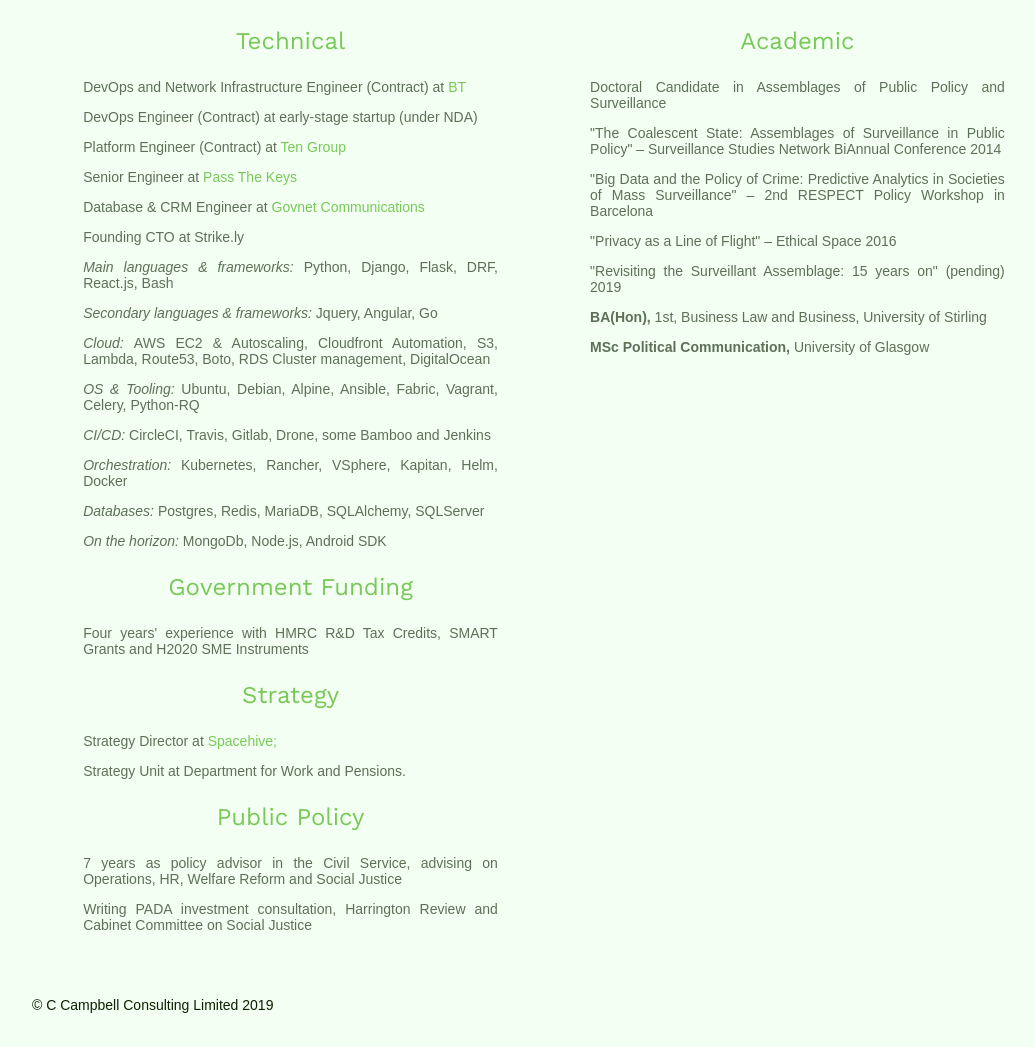
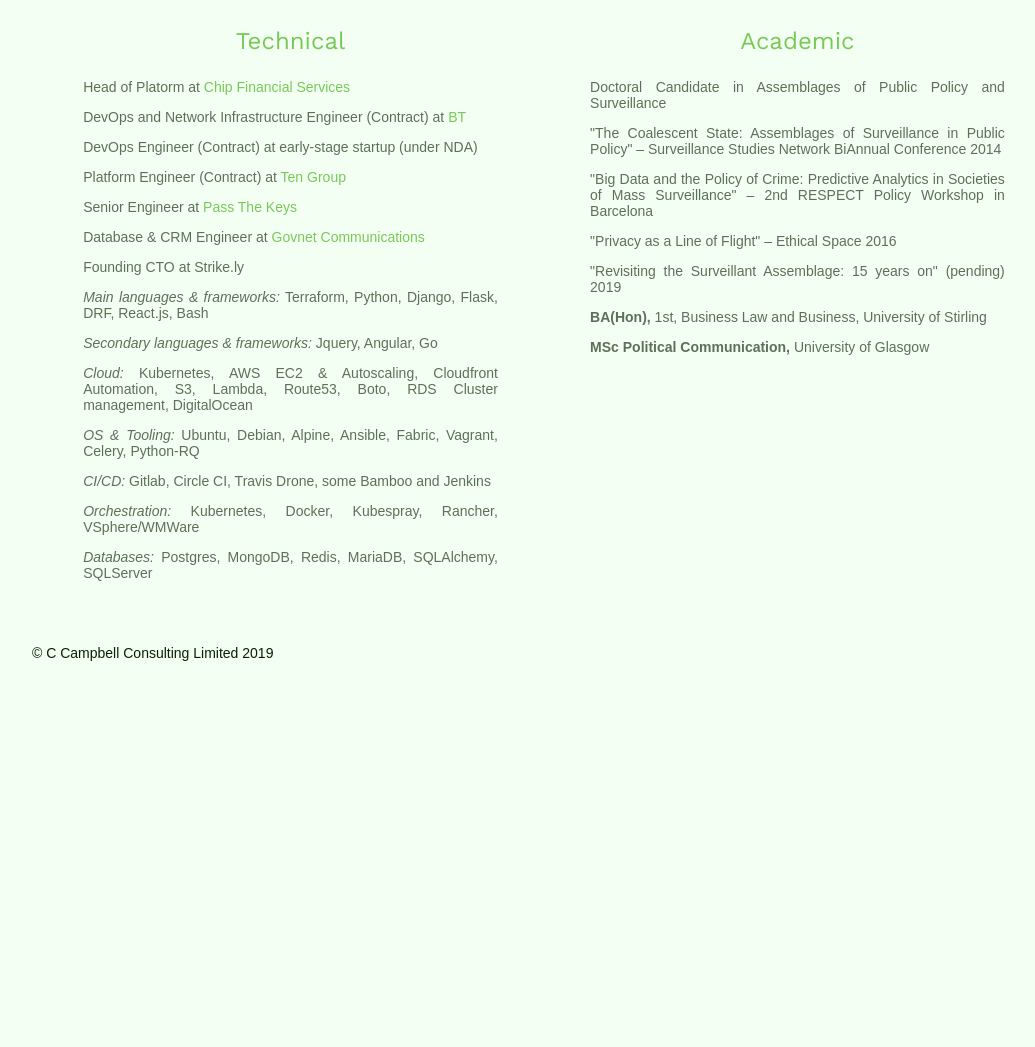
Before and after one commit to iamwithnail/iamwithnail.github.io, a plain HTML site: page index.html in a window 1280 px wide. Shown: the part 429-1476 px from the top of the page, without its empty margins (96-1131 px from the left). After the commit the page ends 1124 px from the top, so only its background shows below. Drawn offline with nearby package versions, Linux system fonts and the light colour scheme; a script that the page names is missing.

Commit message:
Bring CV up to date a bit.

```diff
--- a/index.html
+++ b/index.html
@@ -45,38 +45,21 @@
           <ul>
              <li>
               <h3>Technical</h3>
-                 <p>DevOps and Network Infrastructure Engineer (Contract) at <a href="https://business.bt.com/solutions/">BT</a></p>
+               <p>Head of Platorm at <a href="www.getchip.uk">Chip Financial Services </a></p>
+               <p>DevOps and Network Infrastructure Engineer (Contract) at <a href="https://business.bt.com/solutions/">BT</a></p>
                <p>DevOps Engineer (Contract) at early-stage startup (under NDA)</p>
                <p>Platform Engineer (Contract) at <a href="https://www.tengroup.com">Ten Group</a></p>
                <p>Senior Engineer at <a href="http://www.passthekeys.co.uk">Pass The Keys</a></p>
-              <p>Database & CRM Engineer at <a href="http://www.govnet.co.uk">Govnet Communications</a></p>
-              <p>Founding CTO at Strike.ly</p>
-              <p><em>Main languages & frameworks:</em> Python, Django, Flask, DRF, React.js, Bash</p>
-              <p><em>Secondary languages & frameworks:</em> Jquery, Angular, Go</p>
-             <p><em>Cloud: </em>AWS EC2 & Autoscaling, Cloudfront Automation, S3, Lambda, Route53, Boto, RDS Cluster management, DigitalOcean</p>
+               <p>Database & CRM Engineer at <a href="http://www.govnet.co.uk">Govnet Communications</a></p>
+               <p>Founding CTO at Strike.ly</p>
+               <p><em>Main languages & frameworks:</em> Terraform, Python, Django, Flask, DRF, React.js, Bash</p>
+               <p><em>Secondary languages & frameworks:</em> Jquery, Angular, Go</p>
+             <p><em>Cloud: </em>Kubernetes, AWS EC2 & Autoscaling, Cloudfront Automation, S3, Lambda, Route53, Boto, RDS Cluster management, DigitalOcean</p>
               <p><em>OS & Tooling:</em> Ubuntu, Debian, Alpine, Ansible, Fabric, Vagrant, Celery, Python-RQ</p>
-              <p><em>CI/CD:</em> CircleCI, Travis, Gitlab, Drone, some Bamboo and Jenkins</p>
-              <p><em>Orchestration:</em> Kubernetes, Rancher, VSphere, Kapitan, Helm, Docker</p>
-              <p><em>Databases:</em> Postgres, Redis, MariaDB, SQLAlchemy, SQLServer</p>
-              <p><em>On the horizon:</em> MongoDb, Node.js, Android SDK</p>
+              <p><em>CI/CD:</em> Gitlab, Circle CI, Travis Drone, some Bamboo and Jenkins</p>
+              <p><em>Orchestration:</em> Kubernetes, Docker, Kubespray, Rancher, VSphere/WMWare </p>
+              <p><em>Databases:</em> Postgres, MongoDB, Redis, MariaDB, SQLAlchemy, SQLServer</p>
 
-            </li>
-            <li>
-              <h3>Government Funding</h3>
-          	  <p>Four years' experience with HMRC R&amp;D Tax Credits,
-              SMART Grants and H2020 SME Instruments</p>
-            </li>
-            <li>
-              <h3>Strategy</h3>
-              <p>Strategy Director at <a href="http://www.spacehive.com">Spacehive;</a> </p>
-              <p> Strategy Unit at Department for Work and Pensions.</p>
-            </li>
-
-            <li>
-              <h3>Public Policy</h3>
-                <p>7 years as policy advisor in the Civil Service, advising
-                on Operations, HR, Welfare Reform and Social Justice</p>
-                <p>Writing PADA investment consultation, Harrington Review and Cabinet Committee on Social Justice</p>
             </li>
           </ul>
         </div>
```
